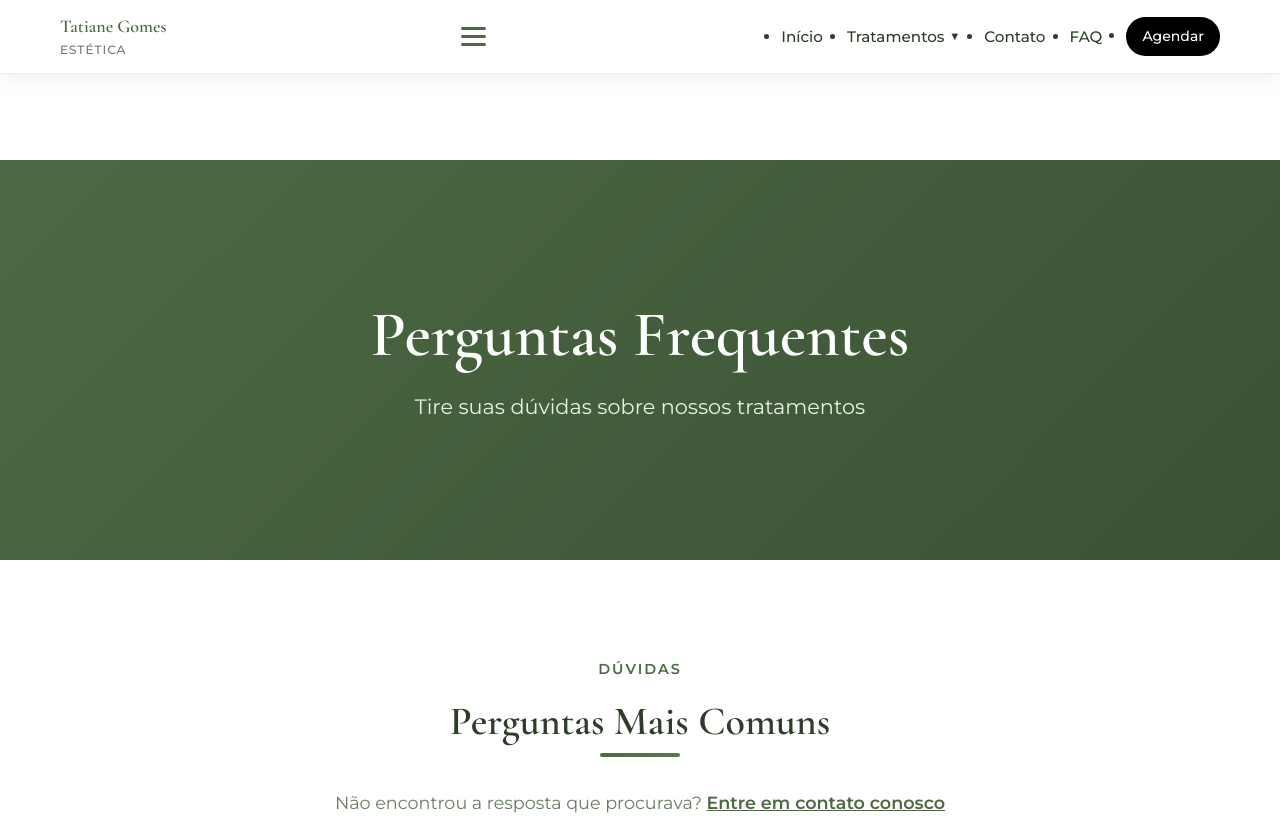
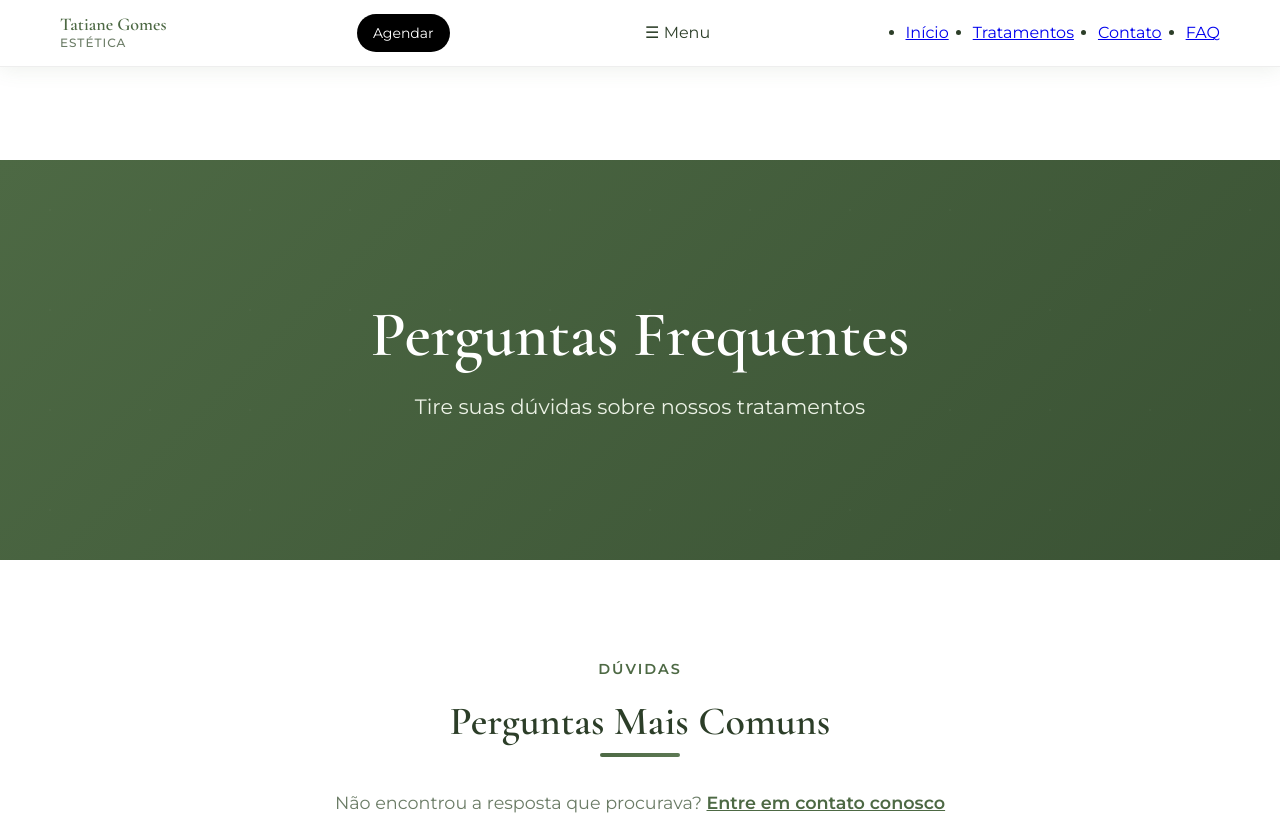
Before and after one commit to esteticatatianegomes-hue/Tatiane-Gomes-Est-tica-, a plain HTML site: page faq.html in a window 1280 px wide. Shown: the top 820 px of the page. Drawn offline with nearby package versions, Linux system fonts and the light colour scheme.

Commit message:
Add files via upload

```diff
--- a/faq.html
+++ b/faq.html
@@ -15,36 +15,39 @@
 </head>
 
 <body>
-    <!-- Navigation -->
     <nav class="navbar" id="navbar">
         <div class="nav-container">
+
             <div class="logo">
-                <a href="index.html" style="text-decoration: none; color: inherit;">
-                    <span class="logo-text">Tatiane Gomes</span>
-                    <span class="logo-subtitle">Estética</span>
-                </a>
+                <span class="logo-text">Tatiane Gomes</span>
+                <span class="logo-subtitle">Estética</span>
             </div>
-            <button class="menu-toggle" id="menuToggle" aria-label="Menu">
-                <span></span>
-                <span></span>
-                <span></span>
-            </button>
-            <ul class="nav-menu" id="navMenu">
-                <li><a href="index.html" class="nav-link">Início</a></li>
+
+            <a href="agendamento.html" class="btn-agendar">Agendar</a>
+
+            <div class="menu-toggle" id="menu-toggle">
+                ☰ Menu
+            </div>
+
+            <ul class="nav-menu" id="nav-menu">
+                <li><a href="index.html">Início</a></li>
+
                 <li class="dropdown">
-                    <a href="#" class="nav-link">Tratamentos <span class="arrow">▼</span></a>
+                    <a href="#">Tratamentos</a>
                     <ul class="dropdown-menu">
                         <li><a href="tratamentos-corporais.html">Tratamentos Corporais</a></li>
                         <li><a href="tratamentos-faciais.html">Tratamentos Faciais</a></li>
                         <li><a href="slim-one.html">Slim One</a></li>
                     </ul>
                 </li>
-                <li><a href="contato.html" class="nav-link">Contato</a></li>
-                <li><a href="faq.html" class="nav-link active">FAQ</a></li>
-                <li><a href="agendamento.html" class="nav-link btn-agendar">Agendar</a></li>
+
+                <li><a href="contato.html">Contato</a></li>
+                <li><a href="faq.html">FAQ</a></li>
             </ul>
+
         </div>
     </nav>
+
 
     <!-- Page Header -->
     <section class="page-header">
```
Also changed, not shown: agendamento.html (+11 -24 lines), contato.html (+19 -16 lines), slim-one.html (+18 -11 lines), tratamentos-corporais.html (+18 -11 lines), tratamentos-faciais.html (+19 -11 lines).
